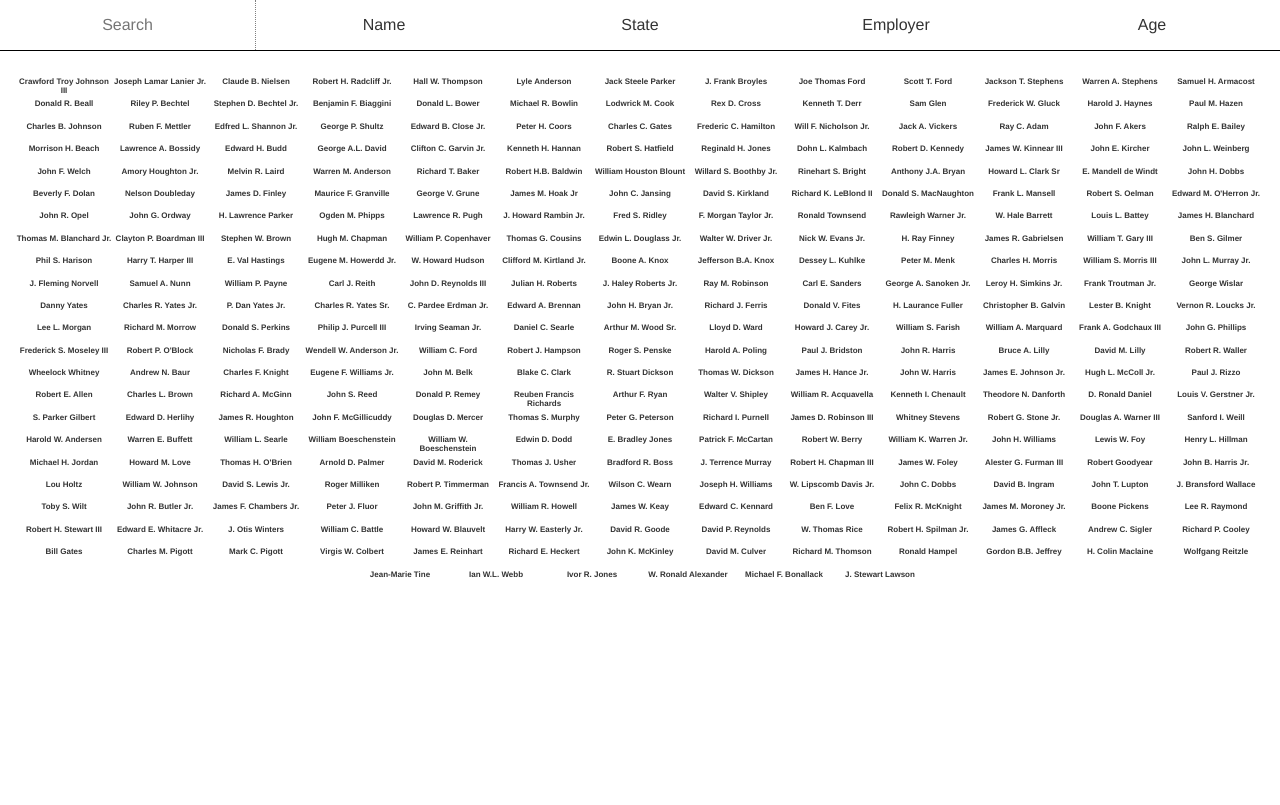
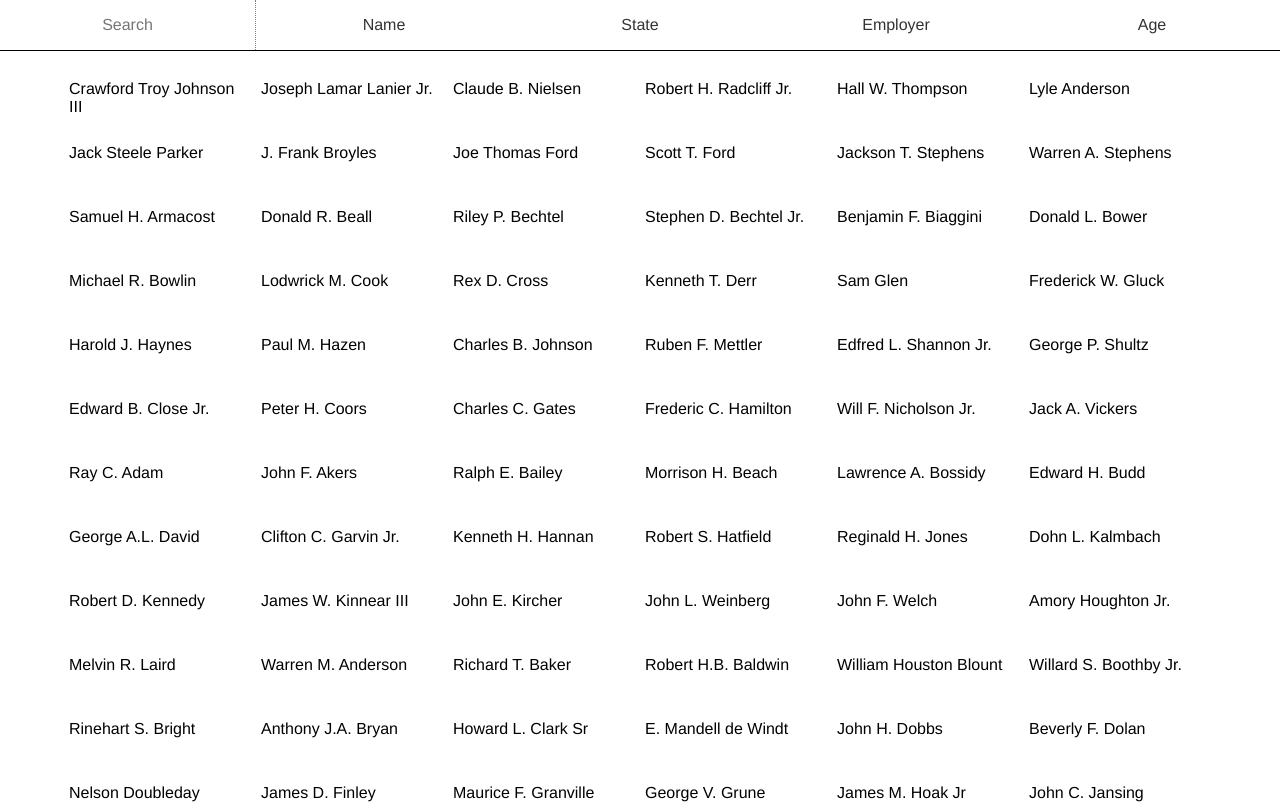
Before and after one commit to bizweekgraphics/namelist-widget, a website: page public/index.html in a window 1280 px wide. Shown: the top 805 px of the page. Drawn offline with nearby package versions, Linux system fonts and the light colour scheme.

Commit message:
Stylin' w Sheryl

```diff
--- a/public/scripts/main.js
+++ b/public/scripts/main.js
@@ -3,7 +3,7 @@ var config = {
   "scales": {
     "Name": function() { return "#ffffff"; },
     "Age": d3.scale.linear().domain([0,100]).range(["#ffffff", "#ff00ff"]).clamp(true),
-    "State": d3.scale.ordinal().range(["#2800D7", "#FA1E64", "#FF6564", "#5C42AB", "#00B9E7", "#00DC3C", "#FB8E1E"])
+    "State": d3.scale.ordinal().range(["#FA1E64", "#FF6564", "#00B9E7", "#00DC3C", "#FB8E1E"])
   }
 }
 
--- a/public/styles/main.scss
+++ b/public/styles/main.scss
@@ -44,13 +44,13 @@ body {
 }
 
 #names {
-  font-size: .5em;
+  font-size: 1em;
   text-align: center;
   padding: 75px 0;
 
   .name {
     width: 12em;
-    height: 2.8em;
+    height: 4em;
     vertical-align: top;
     display: inline-block;
     position: relative;
@@ -58,18 +58,24 @@ body {
     .name-inner {
       overflow: hidden;
       height: 100%;
-      padding: 2px 0;
+      padding: 5px;
     }
 
     p {
       margin: 0;
       display: none;
       top: 1.3333333333em;
-      text-align: center;
+      text-align: left;
+      font-style: italic;
+      color: #888;
+      font-size: .8em;
 
       &[data-property="Name"] {
+        font-size: 1em;
+        color: black;
         display: block;
-        font-weight: bold;
+        // font-weight: bold;
+        font-style: normal;
       }
 
       &.selected {
```
Also changed, not shown: public/styles/main.css.
